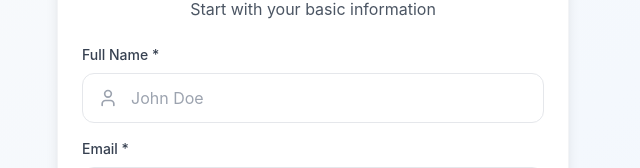
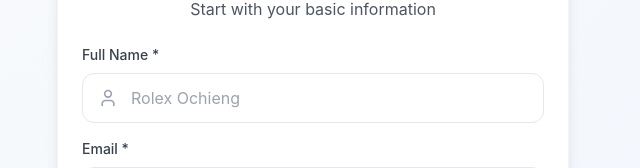
Before and after one commit to jbrolex42-cell/emergency-medical-service-frontend, a React (Vite) app: page /register in a window 1280 px wide. Shown: the part 184-352 px from the top of the page, without its empty margins (327-967 px from the left). Built offline with nearby package versions, Linux system fonts and the light colour scheme.

Commit message:
updated Register.jsx

```diff
--- a/src/pages/Register.jsx
+++ b/src/pages/Register.jsx
@@ -90,7 +90,7 @@ export default function Register() {
                   value={formData.name}
                   onChange={(e) => setFormData({ ...formData, name: e.target.value })}
                   className="input-field pl-12"
-                  placeholder="John Doe"
+                  placeholder="Rolex Ochieng"
                 />
               </div>
             </div>
```
